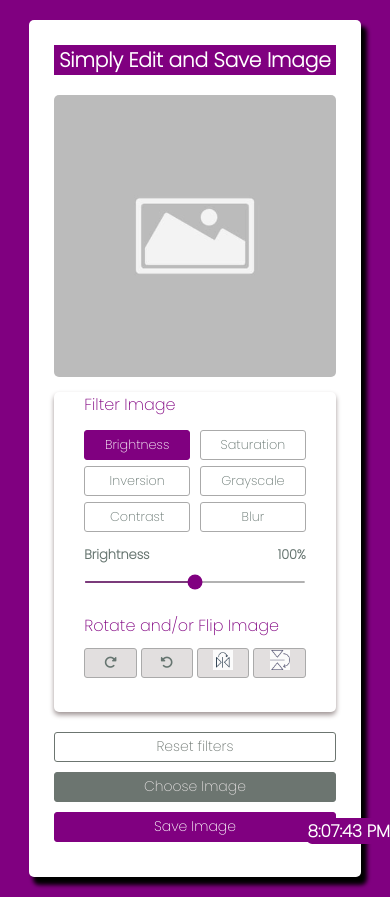
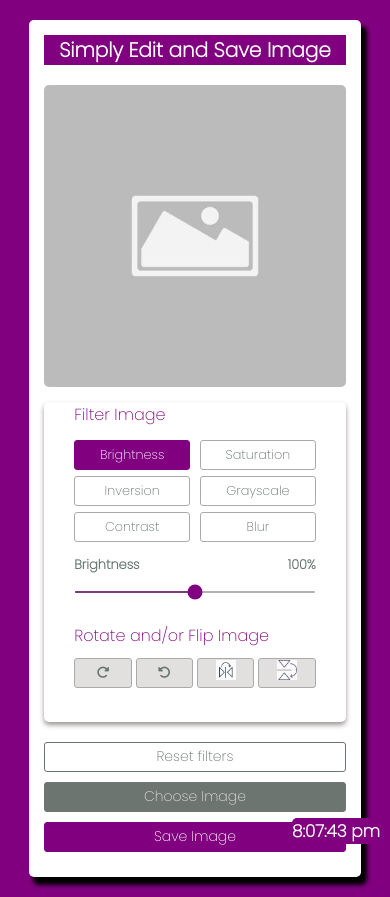
Before and after one commit to Ayomi-Dev/Editor, a plain HTML site: page index.html in a window 390 px wide. Both pictures are taken after a click on the button "Reset filters". Drawn offline with Linux system fonts and the light colour scheme.

Commit message:
change
Signed-off-by: Ayomide Olakunle <ayomideolakunlea@gmail.com>

```diff
--- a/editor.css
+++ b/editor.css
@@ -173,11 +173,15 @@ body{
 }
 .time #time-change{
     font-size: 17px;
+    text-transform: lowercase;
 }
 
 @media screen and (max-width: 768px){
     .container{
-        padding: 25px;
+        padding: 15px;
+    }
+    .time{
+        margin-right: 10px;
     }
     .container .editor{
         flex-wrap: wrap-reverse;
--- a/editor.js
+++ b/editor.js
@@ -117,7 +117,7 @@ rotateOption.forEach((option) =>{
 
 const resetFilter = () => {
     rotate = 0; flipHorizontal = 1; flipVertical = 1;
-    brightness = 100; saturation = 100; inversion = 0; grayscale = 0;
+    brightness = 100; saturation = 100; inversion = 0; grayscale = 0; contrast = 100; blur=0;
     applyFilters();
     filterOptions[0].click();
 }
```
